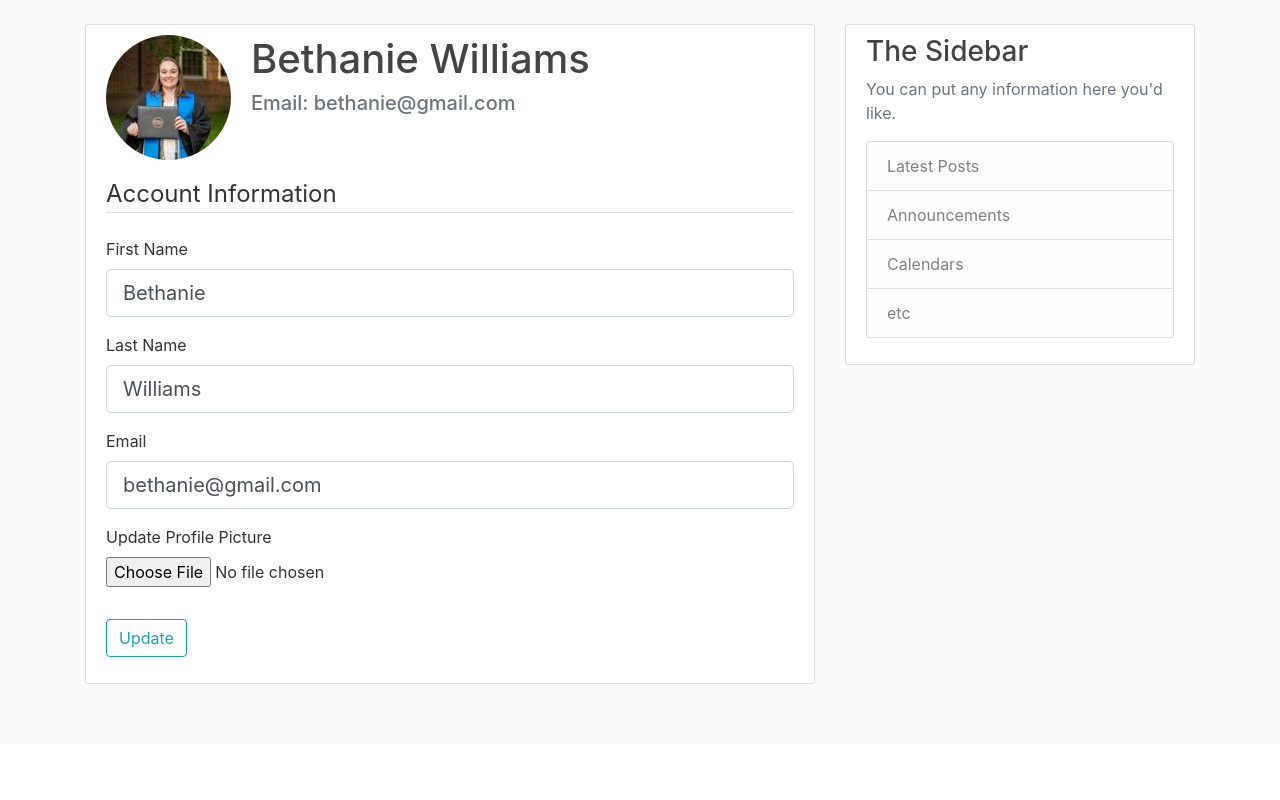
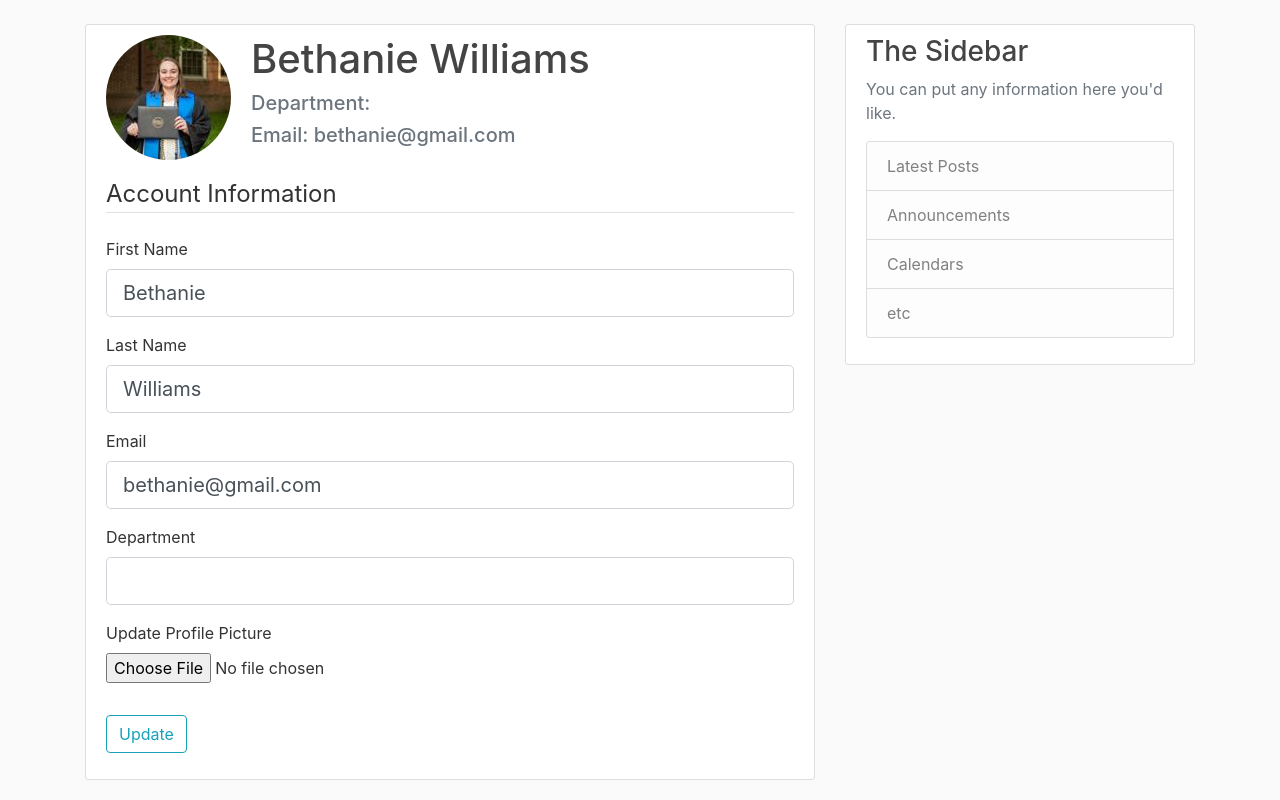
Before and after one commit to bethanie13/User_Base_Profile, a Flask app: page /account in a window 1280 px wide. Shown: the part 56-856 px from the top of the page. Before the commit the page ends 740 px from the top, so only its background shows below. Run offline with Flask 2, Linux system fonts and the light colour scheme; a user stored in the database is signed in; some libraries are stand-ins or nearby versions.

Commit message:
Department Box added to page but not working for database at the moment or saving info.

```diff
--- a/userbase/forms.py
+++ b/userbase/forms.py
@@ -36,7 +36,7 @@
     firstname = StringField('First Name', validators=[DataRequired(), Length(min=2, max=20)])
     lastname = StringField('Last Name', validators=[DataRequired(), Length(min=2, max=20)])
     email = StringField('Email', validators=[DataRequired(), Email()])
-    # department = StringField('Department', validators=[DataRequired(), Length(min=2, max=20)])
+    department = StringField('Department', validators=[DataRequired(), Length(min=2, max=20)])
     picture = FileField('Update Profile Picture', validators=[FileAllowed(['jpg', 'png'])])
     submit = SubmitField('Update')
 
--- a/userbase/templates/account.html
+++ b/userbase/templates/account.html
@@ -5,6 +5,7 @@
         <img class="rounded-circle account-img" src="{{ image_file }}">
         <div class="media-body">
           <h2 class="account-heading">{{ current_user.firstname + " " + current_user.lastname}}</h2>
+          <h5 class="text-secondary">{{ "Department: " }}</h5>
           <h5 class="text-secondary">{{ "Email: " + current_user.email }}</h5>
         </div>
       </div>
@@ -56,6 +57,20 @@
                     {% endif %}
                 </div>
                 <div class="form-group">
+                    {{ form.department.label(class="form-control-label") }}
+
+                    {% if form.department.errors %}
+                        {{ form.department(class="form-control form-control-lg is-invalid") }}
+                        <div class="invalid-feedback">
+                            {% for error in form.department.errors %}
+                                <span>{{ error }}</span>
+                            {% endfor %}
+                        </div>
+                    {% else %}
+                        {{ form.department(class="form-control form-control-lg") }}
+                    {% endif %}
+                </div>
+                <div class="form-group">
                     {{ form.picture.label() }}
                     {{ form.picture(class="form-control-file") }}
                     {% if form.picture.errors %}
```
